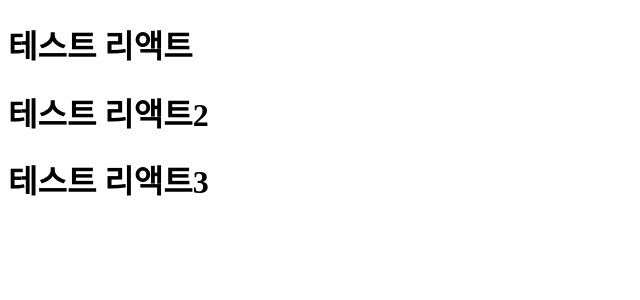
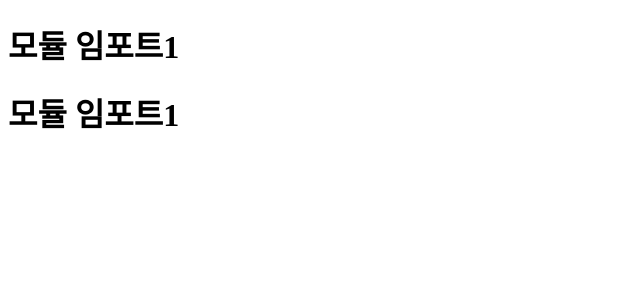
Before and after one commit to believehan/React_study, a JavaScript app: page / in a window 1280 px wide. Shown: the top 300 px of the page, without its empty margins (0-640 px from the left). Built offline with nearby package versions, Linux system fonts and the light colour scheme.

Commit message:
모듈에서 컴포넌트를 export 할 때 default 지정자를 포함한 경우의 import 형식

```diff
--- a/src/App.js
+++ b/src/App.js
@@ -1,25 +1,38 @@
-import logo from './logo.svg';
-import './App.css';
+/*
+  export 시 default 지정자를 지정함으로써 import 시 객체 참조 지정에 대한
+  블럭{}(객체 구조분해 할당) 생략 가능.
+  ( default 지정자는 모듈 내에서 오직 하나의 함수만 사용가능)
 
-function App() {
-  return (
-    <div className="App">
-      <header className="App-header">
-        <img src={logo} className="App-logo" alt="logo" />
-        <p>
-          Edit <code>src/App.js</code> and save to reload.
-        </p>
-        <a
-          className="App-link"
-          href="https://reactjs.org"
-          target="_blank"
-          rel="noopener noreferrer"
-        >
-          Learn React
-        </a>
-      </header>
-    </div>
-  );
+  또한 이경우 export 클래스 명이나 함수명은 import 시의 객체 참조명과 다르거나
+  생략해도 무방. (권장되지는 않음)
+
+  즉, default 지정자 지정 시에는 익명함수 형태의 객체로 내보내기가 가능하며
+  import 시 객체명은 임의로 지정가능.
+
+  단, 혼란을 방지하기 위해 이경우 default 컴포넌트명과 import 객체 참조명을
+  동일하게 사용하는 것이 바람직.
+
+  ※ default 컴포넌트는 하나의 모듈에서 오직 하나만 사용가능하지만, default 가
+  아닌 일반 컴포넌트도 해당 모듈에 포함하여 export하는것은 문제되지 않음
+ */
+
+export default function App() {
+  return <h1>모듈 임포트1</h1>;
 }
 
-export default App;
+// export default function Appss() {
+//   return <h1>모듈 임포트1</h1>;
+// }
+
+// export default function () {
+//   return <h1>모듈 임포트1</h1>
+// }
+
+/*
+  default 지정자가 생략 되었으므로, 임포트 시에는 반드시 블럭{}(객체 구조분해 할당)이
+  필요하고 엑스포트 컴포넌트명과 임포트 명이 동일해야함에 주의
+*/
+
+export function App2() {
+  return <h1>모듈 임포트2</h1>
+}
--- a/src/index.js
+++ b/src/index.js
@@ -1,13 +1,21 @@
+
 import ReactDOM from 'react-dom/client';
-import TestReact from './TestReact';
-import TestReact2 from './TestReact2';
+
+/*
+  <모듈에서 컴포넌트를 export 할 때 default 지정자를 포함한 경우의 import 형식
+  - 모듈의 객체 참조명에 대한 블럭{}(객체 구조분해 할당) 생략 가능.
+  단, 이는 모듈에서 객체 export 시 default 지정자를 지정한 경우만 가능.
+  또한 이경우 임포트 컴포넌트 객체명(App)을 모듈의 디폴트 함수나 클래스명과
+  다르게 적용하거나 모듈에서의 export 컴포넌트명(함수명) 생략해도 무방. (권장되지는 않음)
+*/
+import App from './App';
+import App2 from './App';
 
 const root = ReactDOM.createRoot(document.getElementById('root'));
 
 root.render(
   <>
-  {/* 모듈화 된 컴포넌트 호출을 통한 렌더링 요소를 할당 */}
-  <TestReact />
-  <TestReact2 />
+  <App />
+  <App2 />
   </>
-);
+)
```
